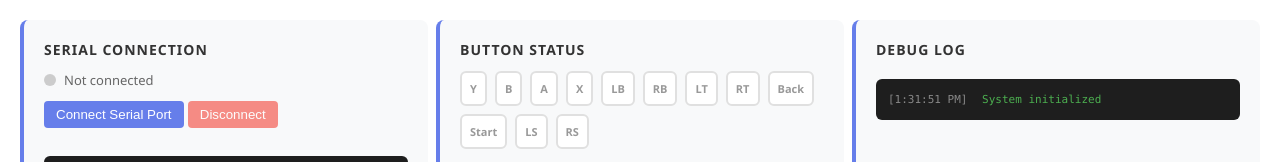
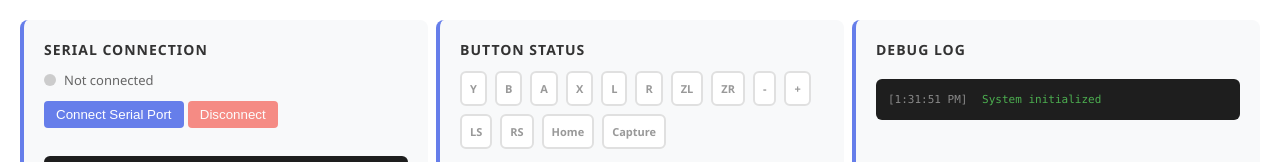
Before and after one commit to Oein/Haruna, a plain HTML site: page webapp/index.html in a window 1280 px wide. Shown: the top 162 px of the page. Drawn offline with Linux system fonts and the light colour scheme.

Commit message:
add more buttons

```diff
--- a/webapp/index.html
+++ b/webapp/index.html
@@ -30,14 +30,18 @@
             <div class="button-display" data-btn="1" title="B">B</div>
             <div class="button-display" data-btn="2" title="A">A</div>
             <div class="button-display" data-btn="3" title="X">X</div>
-            <div class="button-display" data-btn="4" title="LB">LB</div>
-            <div class="button-display" data-btn="5" title="RB">RB</div>
-            <div class="button-display" data-btn="6" title="LT">LT</div>
-            <div class="button-display" data-btn="7" title="RT">RT</div>
-            <div class="button-display" data-btn="8" title="Back">Back</div>
-            <div class="button-display" data-btn="9" title="Start">Start</div>
+            <div class="button-display" data-btn="4" title="L">L</div>
+            <div class="button-display" data-btn="5" title="R">R</div>
+            <div class="button-display" data-btn="6" title="ZL">ZL</div>
+            <div class="button-display" data-btn="7" title="ZR">ZR</div>
+            <div class="button-display" data-btn="8" title="Minus">-</div>
+            <div class="button-display" data-btn="9" title="Plus">+</div>
             <div class="button-display" data-btn="10" title="LS">LS</div>
             <div class="button-display" data-btn="11" title="RS">RS</div>
+            <div class="button-display" data-btn="12" title="Home">Home</div>
+            <div class="button-display" data-btn="13" title="Capture">
+              Capture
+            </div>
           </div>
 
           <div class="row-2">
```
